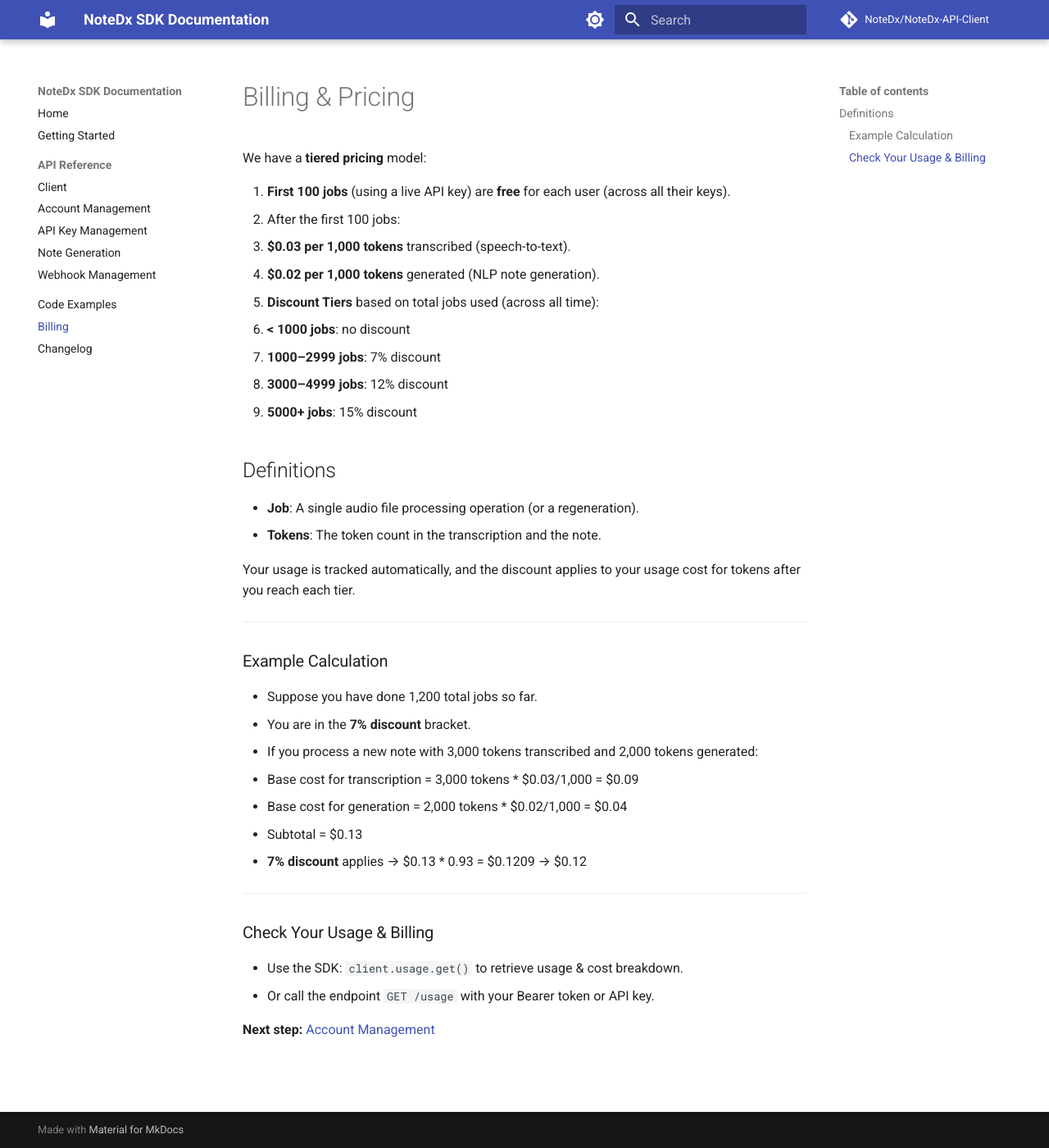
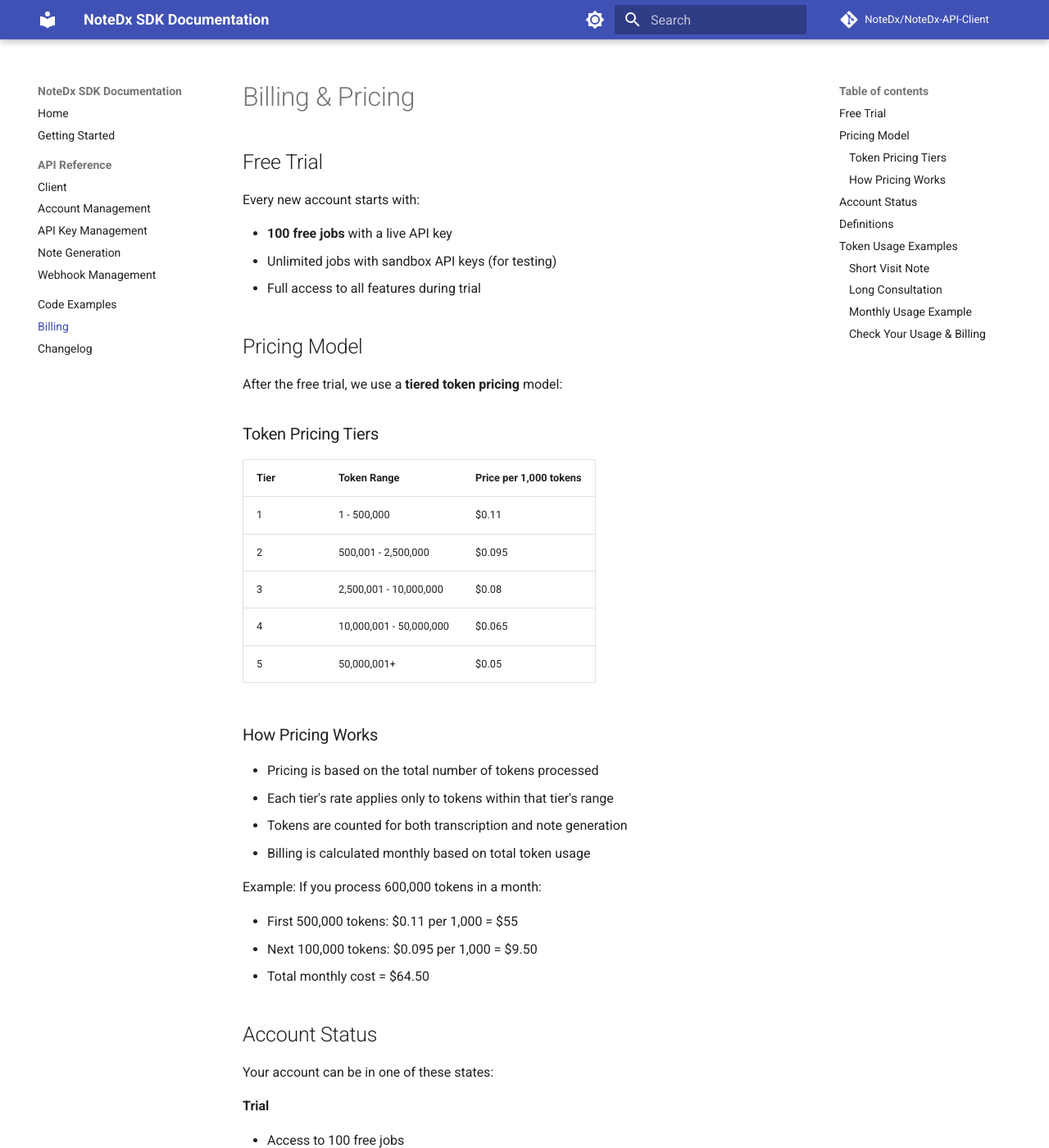
Before and after one commit to martelman/NoteDx-API-Client, an MkDocs documentation site: the page built from docs/billing.md, in a window 1280 px wide and 1400 px high. Shown: the whole window at 82% size. Built offline with MkDocs 1.6.1 and Material for MkDocs 9.7.7, drawn with Linux system fonts in a browser that asks for light colours; comment, search, counter and statistics services are not loaded; some of the changed text lies outside the part shown.

Commit message:
Feat: automatic billing
- improved flow

```diff
--- a/docs/billing.md
+++ b/docs/billing.md
@@ -1,41 +1,100 @@
 # Billing & Pricing
 
-We have a **tiered pricing** model:
+## Free Trial
 
-1. **First 100 jobs** (using a live API key) are **free** for each user (across all their keys).
-2. After the first 100 jobs:
-   * **$0.03 per 1,000 tokens** transcribed (speech-to-text).
-   * **$0.02 per 1,000 tokens** generated (NLP note generation).
-3. **Discount Tiers** based on total jobs used (across all time):
-   * **< 1000 jobs**: no discount
-   * **1000–2999 jobs**: 7% discount
-   * **3000–4999 jobs**: 12% discount
-   * **5000+ jobs**: 15% discount
+Every new account starts with:
+
+- **100 free jobs** with a live API key
+- Unlimited jobs with sandbox API keys (for testing)
+- Full access to all features during trial
+
+## Pricing Model
+
+After the free trial, we use a **tiered token pricing** model:
+
+### Token Pricing Tiers
+
+| Tier | Token Range | Price per 1,000 tokens |
+|------|-------------|------------------------|
+| 1 | 1 - 500,000 | $0.11 |
+| 2 | 500,001 - 2,500,000 | $0.095 |
+| 3 | 2,500,001 - 10,000,000 | $0.08 |
+| 4 | 10,000,001 - 50,000,000 | $0.065 |
+| 5 | 50,000,001+ | $0.05 |
+
+### How Pricing Works
+
+- Pricing is based on the total number of tokens processed
+- Each tier's rate applies only to tokens within that tier's range
+- Tokens are counted for both transcription and note generation
+- Billing is calculated monthly based on total token usage
+
+Example:
+If you process 600,000 tokens in a month:
+
+- First 500,000 tokens: $0.11 per 1,000 = $55
+- Next 100,000 tokens: $0.095 per 1,000 = $9.50
+- Total monthly cost = $64.50
+
+## Account Status
+
+Your account can be in one of these states:
+
+**Trial**
+
+   * Access to 100 free jobs
+   * All features available
+   * No credit card required
+
+**Active**
+
+   * Full access to all features
+   * Valid subscription
+   * Pay-as-you-go billing
+
+**Pending Subscription**
+
+   * Trial completed
+   * Payment required to continue
+   * Access to view past jobs only and sandbox keys
+
+**Inactive**
+
+   * Account setup incomplete
+   * No access to API
+   * Use reactivate account upon fee payments or contact support to reactivate
 
 ## Definitions
 
-* **Job**: A single audio file processing operation (or a regeneration).
-* **Tokens**: The token count in the transcription and the note.
+* **Job**: A single audio file processing operation including a note generation (or a regeneration)
+* **Tokens**: Units of text processing in transcription and note generation (output only)
+* **Live API Key**: Used for production, counts towards billing
+* **Sandbox API Key**: Used for testing, no billing impact
 
-Your usage is tracked automatically, and the discount applies to your usage cost for tokens after you reach each tier.
+## Token Usage Examples
 
-***
+### Short Visit Note
+- Average dictation + note ≈ 900 tokens total
+- Cost: 900 tokens × $0.11/1000 = $0.099
 
-### Example Calculation
+### Long Consultation
+- Average dictation + note ≈ 2,100 tokens total
+- Cost: 2,100 tokens × $0.11/1000 = $0.231
 
-* Suppose you have done 1,200 total jobs so far.
-* You are in the **7% discount** bracket.
-* If you process a new note with 3,000 tokens transcribed and 2,000 tokens generated:
-  * Base cost for transcription = 3,000 tokens \* $0.03/1,000 = $0.09
-  * Base cost for generation = 2,000 tokens \* $0.02/1,000 = $0.04
-  * Subtotal = $0.13
-  * **7% discount** applies → $0.13 \* 0.93 = $0.1209 → $0.12
+### Monthly Usage Example
+Typical usage of power users (15 consultations/day, 5 days/week):
+
+- 240 short visits: 216,000 tokens (900 × 240)
+- 60 long consultations: 126,000 tokens (2,100 × 60)
+- Total monthly tokens: 342,000 tokens
+- Cost: 342,000 tokens × $0.11/1000 = $37.62/month (Tier 1)
 
 ***
 
 ### Check Your Usage & Billing
 
-* Use the SDK: `client.usage.get()` to retrieve usage & cost breakdown.
-* Or call the endpoint `GET /usage` with your Bearer token or API key.
+* Use the SDK: `client.usage.get()` to retrieve usage & cost breakdown
+* Or call the endpoint `GET /usage` with your Bearer token or API key
+* View billing portal: `client.account.get_billing_portal()`
 
 **Next step:** [Account Management](reference/account.md)
```
Also changed, not shown: docs/changelog.md (+18 -0 lines), docs/examples.md (+14 -11 lines), docs/getting-started.md (+75 -17 lines), docs/index.md (+1 -1 lines), 6 other files.
